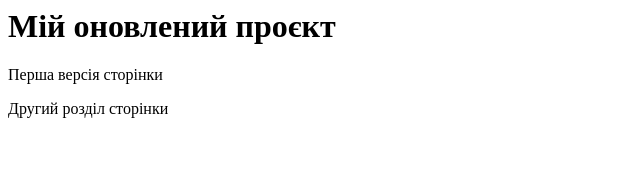
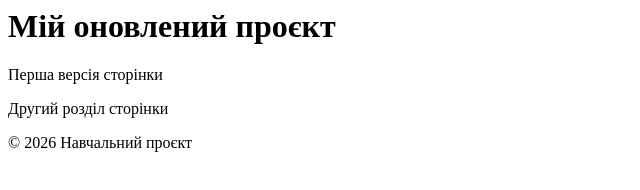
Before and after one commit to Sairyyy/my-project, a plain HTML site: page index.html in a window 1280 px wide. Shown: the whole page, without its empty margins (0-640 px from the left). Drawn offline with Linux system fonts and the light colour scheme.

Commit message:
Додано футер сторінки

```diff
--- a/index.html
+++ b/index.html
@@ -1,3 +1,4 @@
 <h1>Мій оновлений проєкт</h1>
 <p>Перша версія сторінки</p>
 <p>Другий розділ сторінки</p>
+<footer><p>© 2026 Навчальний проєкт</p></footer>
```
